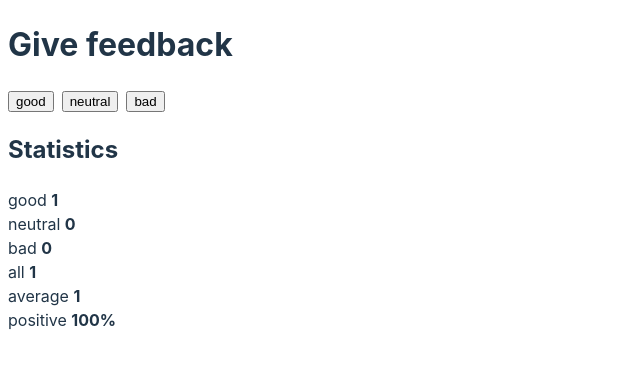
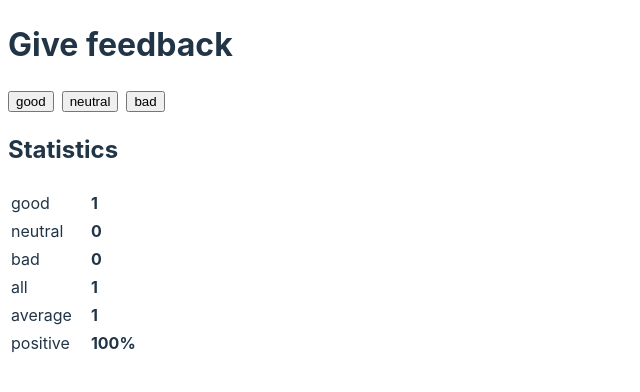
Before and after one commit to zelinka-marek/fullstack-unicafe, a React (Vite) app: page / in a window 1280 px wide. Both pictures are taken after a click on the button "good". Shown: the top 392 px of the page, without its empty margins (0-640 px from the left). Built offline with nearby package versions, Linux system fonts and the light colour scheme.

Commit message:
solve ex6

```diff
--- a/src/components/stat-list.jsx
+++ b/src/components/stat-list.jsx
@@ -10,9 +10,12 @@ function StatItem(props) {
   const { name, value } = props;
 
   return (
-    <div>
-      {name} <strong>{value}</strong>
-    </div>
+    <tr>
+      <td style={{ textAlign: "left", paddingRight: 16 }}>{name}</td>
+      <td>
+        <strong>{value}</strong>
+      </td>
+    </tr>
   );
 }
 
@@ -31,7 +34,8 @@ export function StatList(props) {
   }
 
   return (
-    <div>
+    <table>
+      <tbody>
         <StatItem name="good" value={decimalFormatter.format(feedback.good)} />
         <StatItem
           name="neutral"
@@ -40,7 +44,11 @@ export function StatList(props) {
         <StatItem name="bad" value={decimalFormatter.format(feedback.bad)} />
         <StatItem name="all" value={decimalFormatter.format(allFeedback)} />
         <StatItem name="average" value={decimalFormatter.format(average)} />
-      <StatItem name="positive" value={percentageFormatter.format(positive)} />
-    </div>
+        <StatItem
+          name="positive"
+          value={percentageFormatter.format(positive)}
+        />
+      </tbody>
+    </table>
   );
 }
```
Lines whose indentation alone changed are shown as unchanged.
